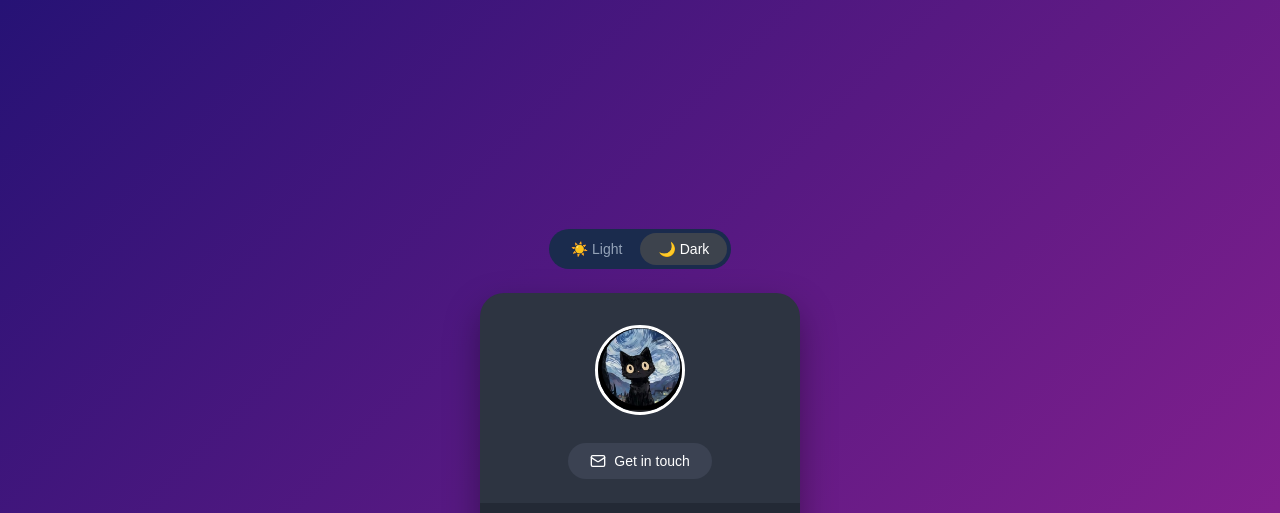
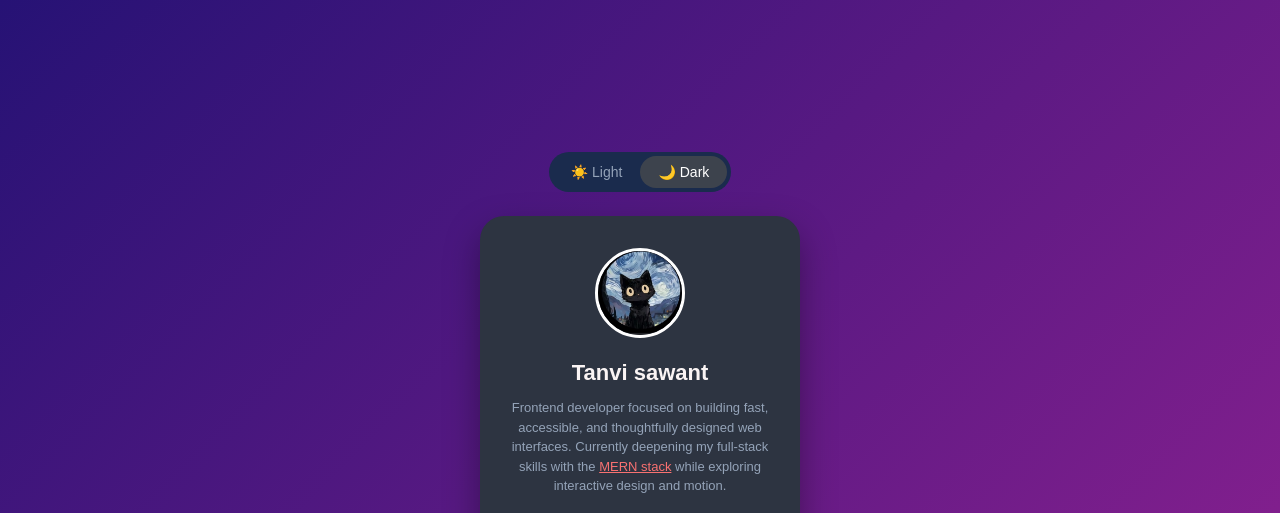
Before and after one commit to janahavikhanvilkar/profile-card, a plain HTML site: page index.html in a window 1280 px wide. Shown: the top 513 px of the page. Drawn offline with Linux system fonts and the light colour scheme; files whose address does not match are found by name.

Commit message:
Update index.html

```diff
--- a/index.html
+++ b/index.html
@@ -25,11 +25,11 @@
       </div>
 
 
-      <h1 class="name"> </h1>
+      <h1 class="name">Tanvi sawant </h1>
 
 
       <p class="bio">
-
+         Frontend developer focused on building fast, accessible, and thoughtfully designed web interfaces. Currently deepening my full-stack skills with the <a href="https://www.mongodb.com/mern-stack" target="_blank">MERN stack</a> while exploring interactive design and motion.
       </p>
 
 
```
